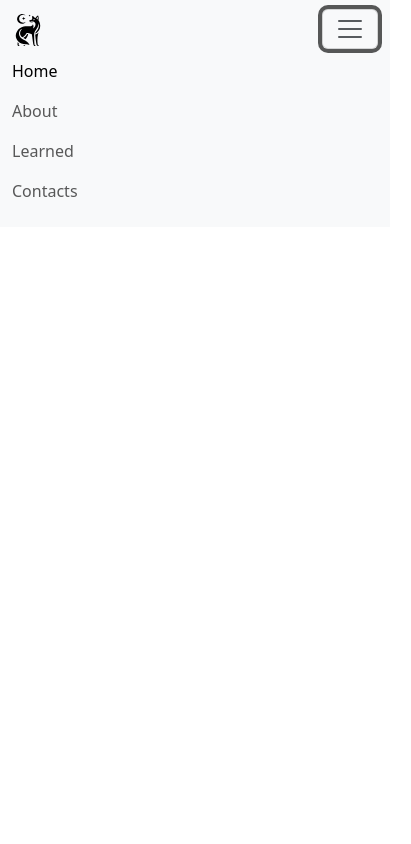
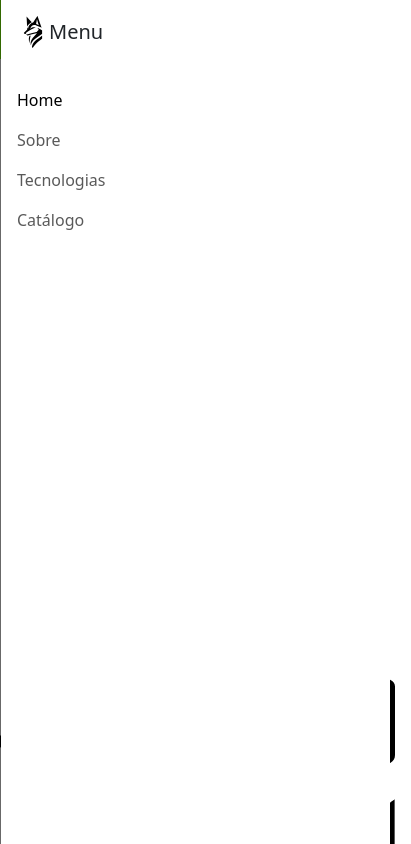
Before and after one commit to BernardoRaposoGarcia/portfolio, a website built with Vite: page src/index.html in a window 390 px wide. Both pictures are taken after a click on the button "Toggle navigation". Shown: the top 844 px of the page, 411 px wide, since content can reach past the window. Built offline with nearby package versions, Linux system fonts and the light colour scheme.

Commit message:
learned sass.

```diff
--- a/src/index.html
+++ b/src/index.html
@@ -4,7 +4,7 @@
     <meta charset="utf-8">
     <meta name="viewport" content="width=device-width, initial-scale=1">
     <!-- Favicon -->
-    <link rel="shortcut icon" href="assets/favicons/br_web19.svg" type="image/x-icon">
+    <link rel="shortcut icon" href="assets/favicons/logo_raposo32.svg" type="image/x-icon">
 
     <title>Home</title>
 
@@ -12,38 +12,78 @@
     <script type="module" src="./js/main.js"></script>
   </head>
   <body>
+
     <header>
-
-      <nav class="navbar navbar-expand-lg bg-body-tertiary container">
-        <div class="container-fluid">
-          <a href="index.html" class="navbar-brand col-6">
-            <img src="assets/favicons/br_web32.svg" alt="Raposo Logo." width="32" height="32">
+      <nav class="navbar navbar-expand-lg bg-primary fixed-top" >
+        <div class="container">
+          <a class="navbar-brand" href="index.html">
+            <img src="assets/favicons/logo_raposo32.svg" width="32" height="32" alt="Raposo Logo">
           </a>
-          <button class="navbar-toggler" type="button" data-bs-toggle="collapse" data-bs-target="#navbarSupportedContent" aria-controls="navbarSupportedContent" aria-expanded="false" aria-label="Toggle navigation">
+          <button class="navbar-toggler" type="button" data-bs-toggle="offcanvas" data-bs-target="#offcanvasNavbar" aria-controls="offcanvasNavbar" aria-label="Toggle navigation">
             <span class="navbar-toggler-icon"></span>
           </button>
 
-          <div class="collapse navbar-collapse col-6" id="navbarSupportedContent">
-            <ul class="navbar-nav me-auto mb-2 mb-lg-0">
+          <div class="offcanvas offcanvas-end" tabindex="-1" id="offcanvasNavbar" aria-labelledby="offcanvasNavbar2Label">
+            <div class="offcanvas-header">
+              <img src="assets/favicons/logo_raposo32.svg" width="32" height="32" alt="Raposo Logo">
+              <h5 class="offcanvas-title" id="offcanvasNavbar2Label">Menu</h5>
+              <button type="button" class="btn-close btn-close-white" data-bs-dismiss="offcanvas" aria-label="Close"></button>
+            </div>
+
+            <div class="offcanvas-body">
+              <ul class="navbar-nav justify-content-end flex-grow-1 pe-3">
                 <li class="nav-item">
-                <a href="#home" class="nav-link active" aria-current="page">Home</a>
+                  <a class="nav-link active" aria-current="page" href="#home">Home</a>
                 </li>
                 <li class="nav-item">
-                <a href="#about" class="nav-link">About</a>
+                  <a class="nav-link" href="#about">Sobre</a>
                 </li>
                 <li class="nav-item">
-                <a href="#learned" class="nav-link">Learned</a>
+                  <a class="nav-link" href="#tecnology">Tecnologias</a>
                 </li>
                 <li class="nav-item">
-                <a href="#contacts" class="nav-link">Contacts</a>
+                  <a class="nav-link" href="#catalog">Catálogo</a>
                 </li>
               </ul>
+            </div>
           </div>
 
         </div>
       </nav>
+    </header>
 
-    </header>
+    <main>
+      <section class="my-5" id="home">
+        <div class="container">
+          <div class="row g-5">
+            <div class="col-md-6 d-flex flex-column align-self-center text-wrap">
+              <h6 class="text-body-secondary">Bernardo Guilherme Monteiro Raposo Garcia</h6>
+              <h1 class="fw-bold">Web developer</h1>
+              <p class="lead">
+                My name is Bernardo, and at 24 years old, I’m embarking on the path of programming. Fascinated by the world of code, I am determined to transform abstract lines into concrete solutions.
+              </p>
+              <button type="button" class="btn btn-outline-primary">Primary</button>
+            </div>
+
+            <div class="col-md-6 d-flex align-items-center justify-content-center">
+              <img src="assets/favicons/logo_raposo19.svg" height="700" alt="Logo Raposo">
+            </div>
+          </div>
+
+        </div>
+      </section>
+
+      <section id="about" class="my-5">
+        <div class="container">
+          <img src="assets/favicons/logo_raposo19.svg" height="700" alt="logo raposo">
+
+        </div>
+      </section>
+    </main>
+
+    <footer>
+
+    </footer>
 
   </body>
 </html>
--- a/src/scss/styles.scss
+++ b/src/scss/styles.scss
@@ -1 +1,93 @@
-@import "bootstrap/scss/bootstrap";
+// Color system
+
+// scss-docs-start gray-color-variables
+$white:    #fff !default;
+$gray-100: #f8f9fa !default;
+$gray-200: #e9ecef !default;
+$gray-300: #dee2e6 !default;
+$gray-400: #ced4da !default;
+$gray-500: #adb5bd !default;
+$gray-600: #6c757d !default;
+$gray-700: #495057 !default;
+$gray-800: #343a40 !default;
+$gray-900: #212529 !default;
+$black:    #000 !default;
+// scss-docs-end gray-color-variables
+
+// fusv-disable
+// scss-docs-start gray-colors-map
+$grays: (
+  "100": $gray-100,
+  "200": $gray-200,
+  "300": $gray-300,
+  "400": $gray-400,
+  "500": $gray-500,
+  "600": $gray-600,
+  "700": $gray-700,
+  "800": $gray-800,
+  "900": $gray-900
+) !default;
+// scss-docs-end gray-colors-map
+// fusv-enable
+
+// scss-docs-start color-variables
+$blue:    #0d6efd !default;
+$indigo:  #6610f2 !default;
+$purple:  #6f42c1 !default;
+$pink:    #d63384 !default;
+$red:     #dc3545 !default;
+$orange:  #fd7e14 !default;
+$yellow:  #ffc107 !default;
+$green:   #198754 !default;
+$teal:    #20c997 !default;
+$cyan:    #0dcaf0 !default;
+$mycolor: #7bff00;
+// scss-docs-end color-variables
+
+// scss-docs-start colors-map
+$colors: (
+  "blue":       $blue,
+  "indigo":     $indigo,
+  "purple":     $purple,
+  "pink":       $pink,
+  "red":        $red,
+  "orange":     $orange,
+  "yellow":     $yellow,
+  "green":      $green,
+  "teal":       $teal,
+  "cyan":       $cyan,
+  "black":      $black,
+  "white":      $white,
+  "gray":       $gray-600,
+  "gray-dark":  $gray-800
+) !default;
+// scss-docs-end colors-map
+
+// scss-docs-start theme-color-variables
+$primary:       $mycolor !default;
+$secondary:     $gray-600 !default;
+$success:       $green !default;
+$info:          $cyan !default;
+$warning:       $yellow !default;
+$danger:        $red !default;
+$light:         $gray-100 !default;
+$dark:          $gray-900 !default;
+// scss-docs-end theme-color-variables
+
+// scss-docs-start theme-colors-map
+$theme-colors: (
+  "primary":    $primary,
+  "secondary":  $secondary,
+  "success":    $success,
+  "info":       $info,
+  "warning":    $warning,
+  "danger":     $danger,
+  "light":      $light,
+  "dark":       $dark
+) !default;
+// scss-docs-end theme-colors-map
+
+@import '../../node_modules/bootstrap/scss/bootstrap';
+
+// for more details https://www.youtube.com/watch?v=q1uZujJgD94&ab_channel=ThiagoFranchin
+// Set-executionPolicy restricted
```
Also changed, not shown: package.json (+4 -5 lines), src/assets/favicons/br_web176.svg (deleted), src/assets/favicons/br_web19.svg (deleted), src/assets/favicons/br_web32.svg (deleted), src/assets/favicons/br_web42.svg (deleted), src/assets/favicons/br_web64.svg (deleted), src/assets/favicons/br_web84.svg (deleted), src/assets/favicons/logo_raposo176.svg (added), src/assets/favicons/logo_raposo19.svg (added), src/assets/favicons/logo_raposo32.svg (added), src/assets/favicons/logo_raposo42.svg (added), src/assets/favicons/logo_raposo64.svg (added), src/assets/favicons/logo_raposo84.svg (added), src/scss/styles.min.css (added), 1 other file. Lines whose indentation alone changed are shown as unchanged.
